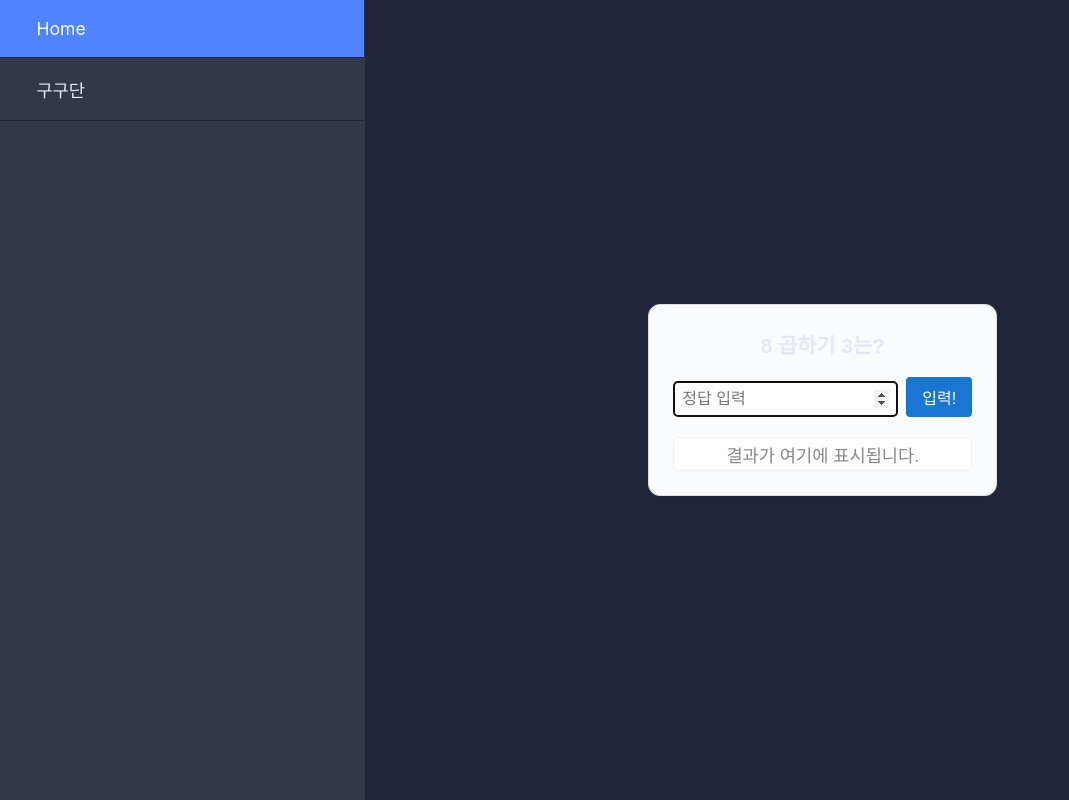
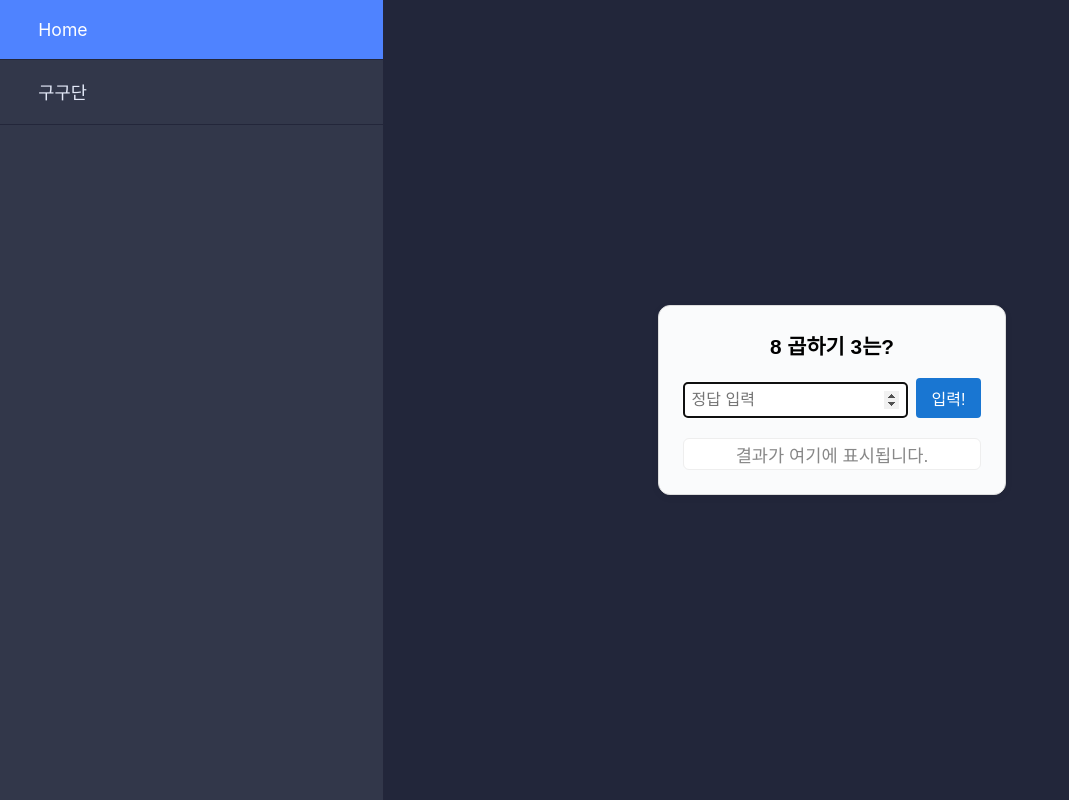
Before and after one commit to garaman/garaman.github.io, a React (Create React App) app: page /gugudan in a window 1280 px wide. Shown: the whole page, without its empty margins (0-1069 px from the left). Built offline with nearby package versions, Linux system fonts and the light colour scheme.

Commit message:
20250706 css 수정

```diff
--- a/public/index.html
+++ b/public/index.html
@@ -10,34 +10,11 @@
       content="Web site created using create-react-app"
     />
     <link rel="apple-touch-icon" href="%PUBLIC_URL%/logo192.png" />
-    <!--
-      manifest.json provides metadata used when your web app is installed on a
-      user's mobile device or desktop. See https://developers.google.com/web/fundamentals/web-app-manifest/
-    -->
     <link rel="manifest" href="%PUBLIC_URL%/manifest.json" />
-    <!--
-      Notice the use of %PUBLIC_URL% in the tags above.
-      It will be replaced with the URL of the `public` folder during the build.
-      Only files inside the `public` folder can be referenced from the HTML.
 
-      Unlike "/favicon.ico" or "favicon.ico", "%PUBLIC_URL%/favicon.ico" will
-      work correctly both with client-side routing and a non-root public URL.
-      Learn how to configure a non-root public URL by running `npm run build`.
-    -->
-    <title>React App</title>
+    <title>HyunSoo App</title>
   </head>
   <body>
-    <noscript>You need to enable JavaScript to run this app.</noscript>
     <div id="root"></div>
-    <!--
-      This HTML file is a template.
-      If you open it directly in the browser, you will see an empty page.
-
-      You can add webfonts, meta tags, or analytics to this file.
-      The build step will place the bundled scripts into the <body> tag.
-
-      To begin the development, run `npm start` or `yarn start`.
-      To create a production bundle, use `npm run build` or `yarn build`.
-    -->
   </body>
 </html>
--- a/src/App.css
+++ b/src/App.css
@@ -1,3 +1,9 @@
+*,
+*::before,
+*::after {
+  box-sizing: border-box;
+}
+
 .App {
   text-align: center;
 }
@@ -66,7 +72,7 @@
 
 .app-menu .App-link {
   display: block;
-  width: 80%;
+  width: 100%;
   padding: 5% 10%;
   color: #e3e8f7; /* 밝은 회색 */
   text-decoration: none;
--- a/src/components/Gugudan/Gugudan.css
+++ b/src/components/Gugudan/Gugudan.css
@@ -10,6 +10,7 @@
   font-family: sans-serif;
 }
 .gugudan-question {
+  color: black;
   font-size: 1.3rem;
   margin-bottom: 18px;
   font-weight: bold;
```
